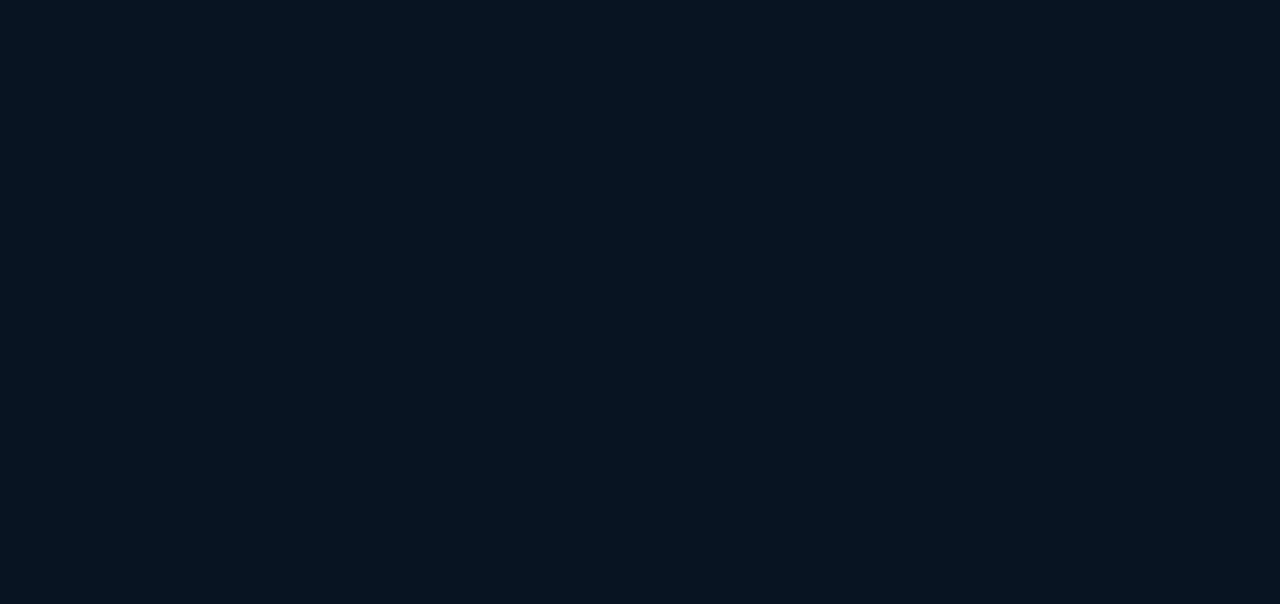
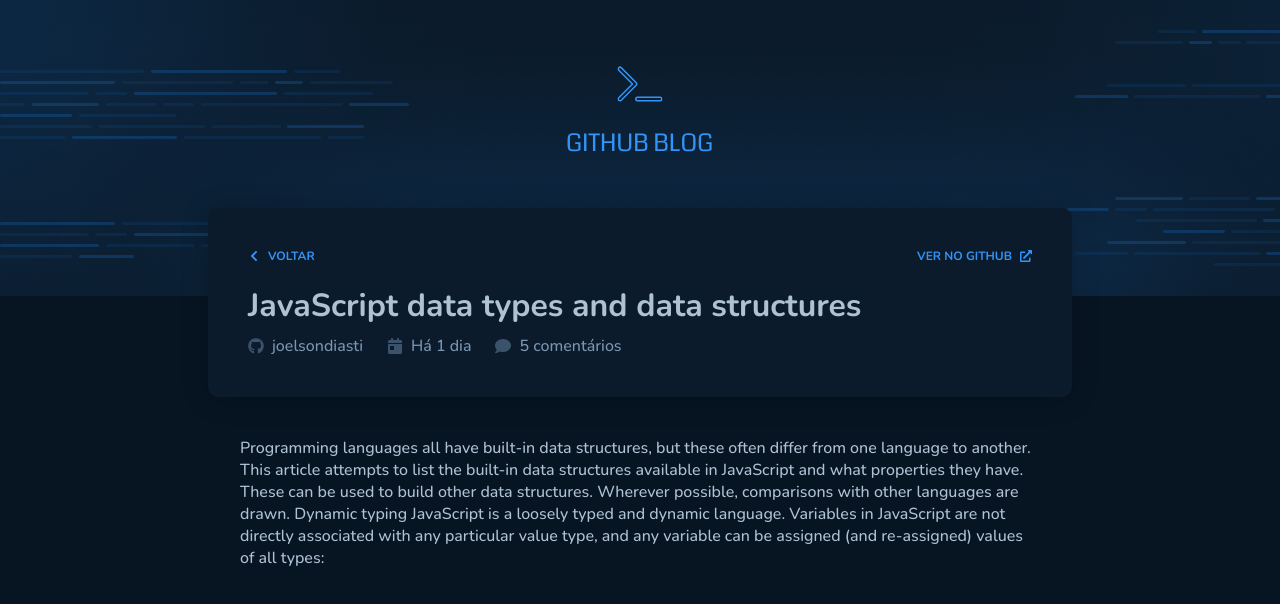
Before and after one commit to joelsondiasti/03-github-blog, a React (Vite) app: page /post in a window 1280 px wide. Before the commit this address had no page. Shown: the top 604 px of the page. Built offline with nearby package versions, Linux system fonts and the light colour scheme.

Commit message:
ui: Completed Design - Posts and Homepage

```diff
--- a/src/Routes.tsx
+++ b/src/Routes.tsx
@@ -1,12 +1,14 @@
 import { Route, Routes } from 'react-router-dom'
 import { DefaultLayout } from './layouts/DefaultLayout'
 import { Home } from './pages/Home'
+import { Post } from './pages/Post'
 
 export function Router() {
   return (
     <Routes>
       <Route element={<DefaultLayout />}>
         <Route path="/" element={<Home />} />
+        <Route path="/post" element={<Post />} />
       </Route>
     </Routes>
   )
--- /dev/null
+++ b/src/components/PostList/index.tsx
@@ -0,0 +1,50 @@
+import { PostsContainer, PostItem } from './styles'
+
+export function PostList() {
+  return (
+    <PostsContainer>
+      <PostItem>
+        <header>
+          <h1>Javascript data types and data structures</h1>
+          <span>Há 1 dia</span>
+        </header>
+        <p>
+          Programming languages all have built-in data structures, but these
+          often differ from one language to another. This article attempts to
+          list the built-in data structures available in JavaScript and what
+          properties they have. These can be used to build other data
+          structures. Wherever possible, comparisons with other languages are
+          drawn.
+        </p>
+      </PostItem>
+      <PostItem>
+        <header>
+          <h1>Javascript data types and data structures</h1>
+          <span>Há 1 dia</span>
+        </header>
+        <p>
+          Programming languages all have built-in data structures, but these
+          often differ from one language to another. This article attempts to
+          list the built-in data structures available in JavaScript and what
+          properties they have. These can be used to build other data
+          structures. Wherever possible, comparisons with other languages are
+          drawn.
+        </p>
+      </PostItem>
+      <PostItem>
+        <header>
+          <h1>Javascript data types and data structures</h1>
+          <span>Há 1 dia</span>
+        </header>
+        <p>
+          Programming languages all have built-in data structures, but these
+          often differ from one language to another. This article attempts to
+          list the built-in data structures available in JavaScript and what
+          properties they have. These can be used to build other data
+          structures. Wherever possible, comparisons with other languages are
+          drawn.
+        </p>
+      </PostItem>
+    </PostsContainer>
+  )
+}
--- /dev/null
+++ b/src/components/PostList/styles.ts
@@ -0,0 +1,36 @@
+import styled from 'styled-components'
+
+export const PostsContainer = styled.div`
+  display: flex;
+  flex-direction: column;
+  gap: 2rem;
+
+  margin-top: 3rem;
+
+  @media (min-width: 768px) {
+    display: grid;
+    grid-template-columns: repeat(2, 1fr);
+  }
+`
+export const PostItem = styled.article`
+  padding: 2rem;
+  background: ${(props) => props.theme['base-post']};
+  border-radius: 10px;
+  border: 2px solid transparent;
+
+  header {
+    display: flex;
+    align-items: flex-start;
+    justify-content: space-between;
+
+    h1 {
+      max-width: 70%;
+      font-size: 1.25rem;
+      line-height: 1.6;
+    }
+  }
+
+  &:hover {
+    border: 2px solid ${(props) => props.theme['base-label']};
+  }
+`
--- a/src/components/Profile/styles.ts
+++ b/src/components/Profile/styles.ts
@@ -29,6 +29,7 @@
   @media (min-width: 1024px) {
     flex-direction: row;
     gap: 2rem;
+    margin-top: -5.5rem;
 
     > div {
       align-items: flex-start;
@@ -37,7 +38,6 @@
         text-align: left;
       }
     }
-    margin-top: -5.5rem;
   }
 `
 
--- a/src/pages/Home/index.tsx
+++ b/src/pages/Home/index.tsx
@@ -1,3 +1,4 @@
+import { PostList } from '../../components/PostList'
 import { Profile } from '../../components/Profile'
 import { SearchInput } from '../../components/SearchInput'
 import { Container } from './styles'
@@ -7,6 +8,7 @@
     <Container>
       <Profile />
       <SearchInput />
+      <PostList />
     </Container>
   )
 }
--- /dev/null
+++ b/src/pages/Post/index.tsx
@@ -0,0 +1,71 @@
+import { useEffect } from 'react'
+import {
+  FaCalendarDay,
+  FaChevronLeft,
+  FaComment,
+  FaExternalLinkAlt,
+  FaGithub,
+} from 'react-icons/fa'
+import { useLocation, useNavigate } from 'react-router-dom'
+import { Container, Content, Details, Navigation, PostInfo } from './styles'
+export function Post() {
+  const { state } = useLocation()
+  const navigate = useNavigate()
+
+  useEffect(() => {
+    if (!state) {
+      // alert('No State')
+      // navigate('/')
+    }
+  }, [state, navigate])
+
+  function handleBackToPreviusClick() {
+    navigate('/')
+  }
+
+  return (
+    <Container>
+      <PostInfo>
+        <Navigation>
+          <a onClick={() => handleBackToPreviusClick()}>
+            <FaChevronLeft size={12} />
+            <span>Voltar</span>
+          </a>
+          <a href="">
+            <span>Ver no github</span>
+            <FaExternalLinkAlt size={12} />
+          </a>
+        </Navigation>
+        <h1>JavaScript data types and data structures</h1>
+        <Details>
+          <div>
+            <FaGithub />
+            <span>joelsondiasti</span>
+          </div>
+          <div>
+            <FaCalendarDay />
+            <span>Há 1 dia</span>
+          </div>
+          <div>
+            <FaComment />
+            <span>5 comentários</span>
+          </div>
+        </Details>
+      </PostInfo>
+
+      <Content>
+        <p>
+          Programming languages all have built-in data structures, but these
+          often differ from one language to another. This article attempts to
+          list the built-in data structures available in JavaScript and what
+          properties they have. These can be used to build other data
+          structures. Wherever possible, comparisons with other languages are
+          drawn. Dynamic typing JavaScript is a loosely typed and dynamic
+          language. Variables in JavaScript are not directly associated with any
+          particular value type, and any variable can be assigned (and
+          re-assigned) values of all types:
+        </p>
+      </Content>
+    </Container>
+  )
+}
--- /dev/null
+++ b/src/pages/Post/styles.ts
@@ -0,0 +1,77 @@
+import styled from 'styled-components'
+
+export const Container = styled.main`
+  width: 100%;
+  max-width: calc(100vw * 0.8);
+  margin: 0 auto;
+
+  @media (min-width: 1024px) {
+    max-width: 864px;
+  }
+`
+export const Navigation = styled.div`
+  display: flex;
+  align-items: center;
+  justify-content: space-between;
+
+  a {
+    text-transform: uppercase;
+    font-weight: 700;
+    font-size: 0.75rem;
+    display: flex;
+    align-items: center;
+    gap: 0.5rem;
+
+    text-decoration: none;
+    color: ${(props) => props.theme.blue};
+  }
+`
+
+export const PostInfo = styled.header`
+  background: ${(props) => props.theme['base-profile']};
+  box-shadow: 0px 2px 28px rgba(0, 0, 0, 0.2);
+  padding: 2.5rem;
+  margin-top: -8rem;
+  border-radius: 0.625rem;
+
+  h1 {
+    margin-top: 1.25rem;
+    margin-bottom: 0.5rem;
+  }
+
+  @media (min-width: 1024px) {
+    flex-direction: row;
+    gap: 2rem;
+
+    margin-top: -5.5rem;
+  }
+`
+
+export const Details = styled.div`
+  display: flex;
+  flex-direction: column;
+  gap: 0.5rem;
+
+  span {
+    color: ${(props) => props.theme['base-span']};
+  }
+
+  div {
+    display: flex;
+    align-items: center;
+    gap: 0.5rem;
+  }
+
+  svg {
+    color: ${(props) => props.theme['base-label']};
+  }
+
+  @media (min-width: 1024px) {
+    flex-direction: row;
+    gap: 1.5rem;
+  }
+`
+
+export const Content = styled.article`
+  padding: 2.5rem 2rem;
+`
```
